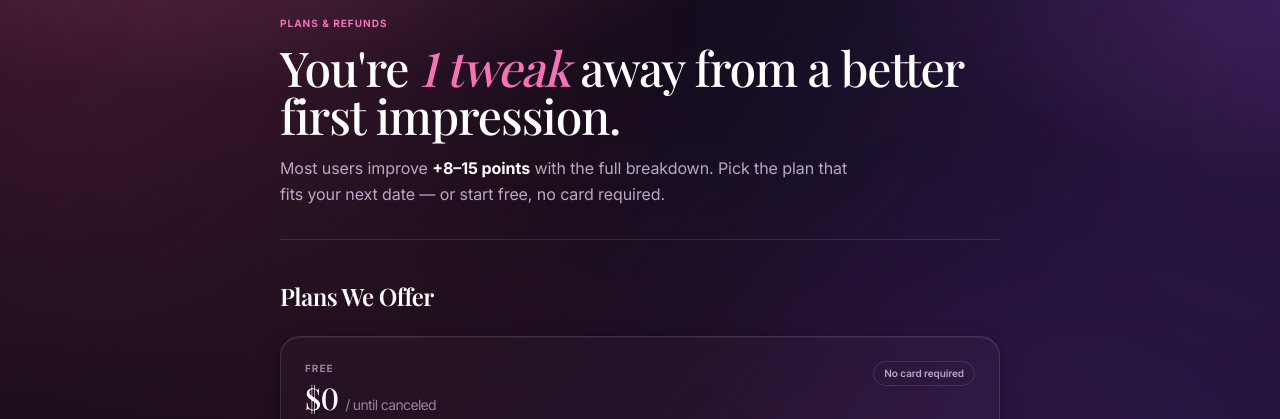
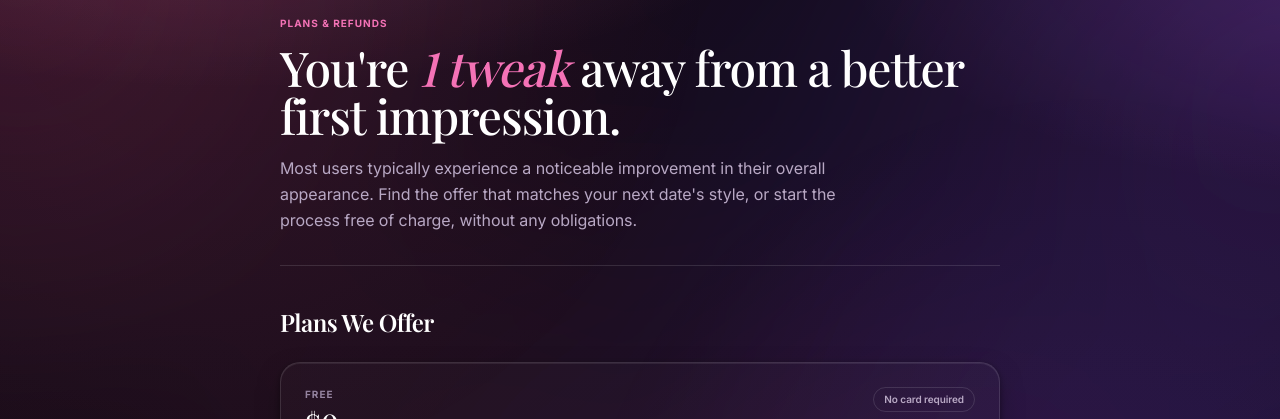
Before and after one commit to dentscanapp/test, a plain HTML site: page refund.html in a window 1280 px wide. Shown: the part 112-531 px from the top of the page. Drawn offline with nearby package versions, Linux system fonts and the light colour scheme; a web font is replaced by a local one.

Commit message:
Add files via upload

```diff
--- a/refund.html
+++ b/refund.html
@@ -62,7 +62,7 @@
       subtitle_tag: 'Personal Style Coach',
       hero_badge: 'Plans & Refunds',
       hero_title: "You're <span class='italic text-brand-400'>1 tweak</span> away from a better first impression.",
-      hero_desc: "Most users improve <strong class='text-white'>+8–15 points</strong> with the full breakdown. Pick the plan that fits your next date — or start free, no card required.",
+      hero_desc: "Most users typically experience a noticeable improvement in their overall appearance. Find the offer that matches your next date's style, or start the process free of charge, without any obligations.",
       plans_title: 'Plans We Offer',
       free_label: 'Free',
       free_price: '$0 <span class="text-sm text-gray-500 font-sans">/ until canceled</span>',
```
